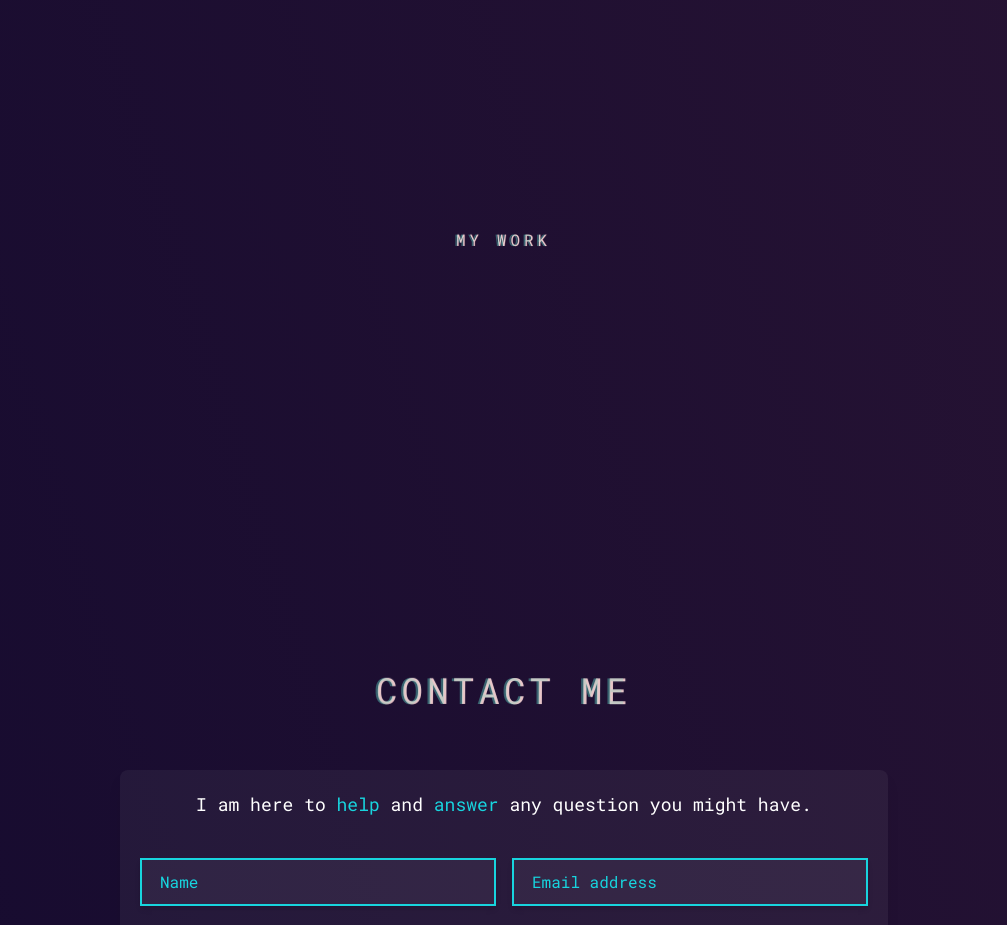
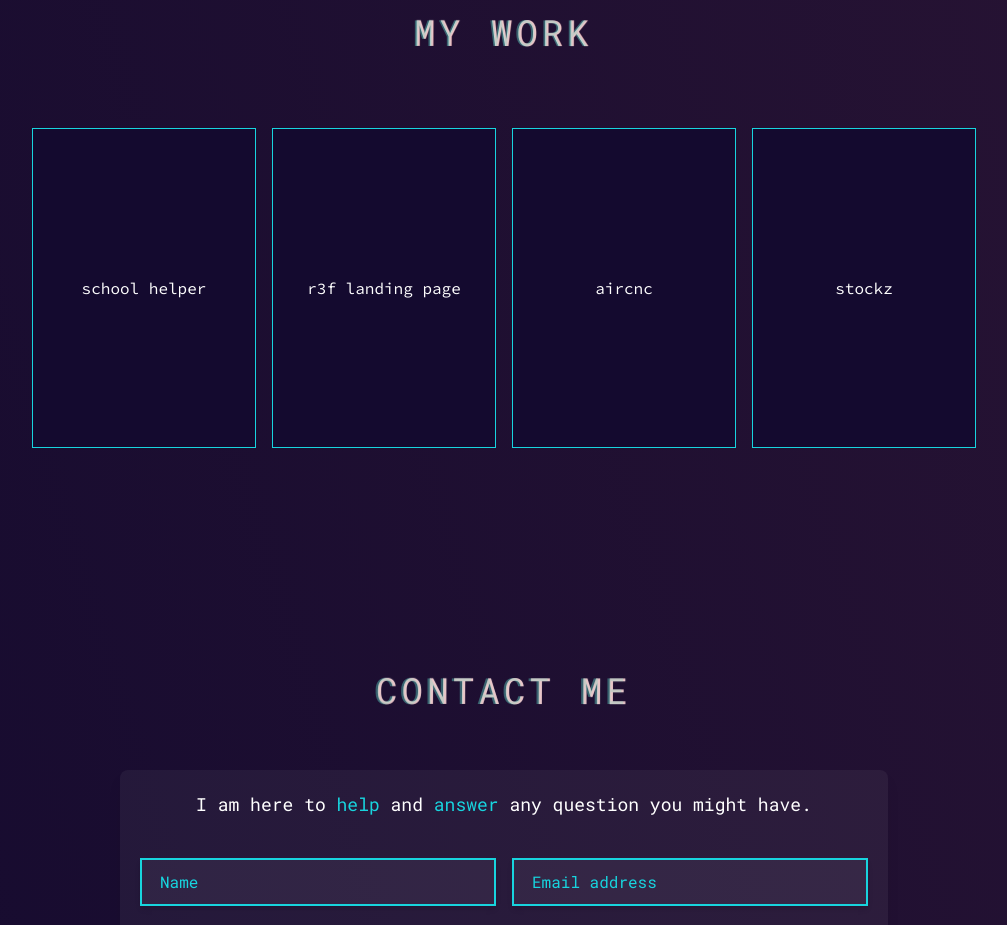
Before and after one commit to LeAnsman/Portfolio, a React (Vite) app: page / in a window 1280 px wide. Shown: the part 2560-3485 px from the top of the page, without its empty margins (136-1143 px from the left). Built offline with nearby package versions, Linux system fonts and the light colour scheme.

Commit message:
Add card on work page

```diff
--- /dev/null
+++ b/src/components/Card.jsx
@@ -0,0 +1,22 @@
+import React from "react";
+
+export default function Card({ title, link, firstTag, secondTag }) {
+  return (
+    <a
+      href={link}
+      target="_blank"
+      className="relative text-white  font-sourceCodePro"
+    >
+      <p className="absolute left-5 top-2 text-primary font-medium bg-secondary px-4 py-2 rounded-lg">
+        {firstTag}
+      </p>
+
+      <p className="absolute right-5 top-2 text-primary font-medium bg-secondary px-4 py-2 rounded-lg">
+        {secondTag}
+      </p>
+      <div className="relative h-72 xl:h-80 w-56 bg-primary border border-secondary transition duration-300 cursor-pointer flex justify-center items-center hover:translate-y-16">
+        <p className="text-center">{title}</p>
+      </div>
+    </a>
+  );
+}
--- a/src/pages/Work.jsx
+++ b/src/pages/Work.jsx
@@ -1,4 +1,5 @@
 import React from "react";
+import Card from "../components/Card";
 
 export default function Work() {
   return (
@@ -6,13 +7,36 @@ export default function Work() {
       className="min-h-screen flex flex-col justify-center items-center"
       id="work"
     >
-      <div>
+      <div className="mb-20 text-4xl" data-aos="fade-up">
         <h4 className="glitch">MY WORK</h4>
         <h4 className="glitch">MY WORK</h4>
         <h4 className="glitch">MY WORK</h4>
       </div>
-      <div>
-
+      <div className="grid grid-cols-1 sm:grid-cols-2 xl:grid-cols-4 gap-4 mt-4">
+        <Card
+          title={"school helper"}
+          link={"https://school-helper-app-tsdr7.ondigitalocean.app/"}
+          firstTag={"react"}
+          secondTag={"front"}
+        />
+        <Card
+          title={"r3f landing page"}
+          link={"/"}
+          firstTag={"r3f"}
+          secondTag={"front"}
+        />
+        <Card
+          title={"aircnc"}
+          link={"https://airc-n-c.vercel.app/"}
+          firstTag={"js"}
+          secondTag={"full"}
+        />
+        <Card
+          title={"stockz"}
+          link={"https://stockz.vercel.app/"}
+          firstTag={"js"}
+          secondTag={"full"}
+        />
       </div>
     </section>
   );
```
